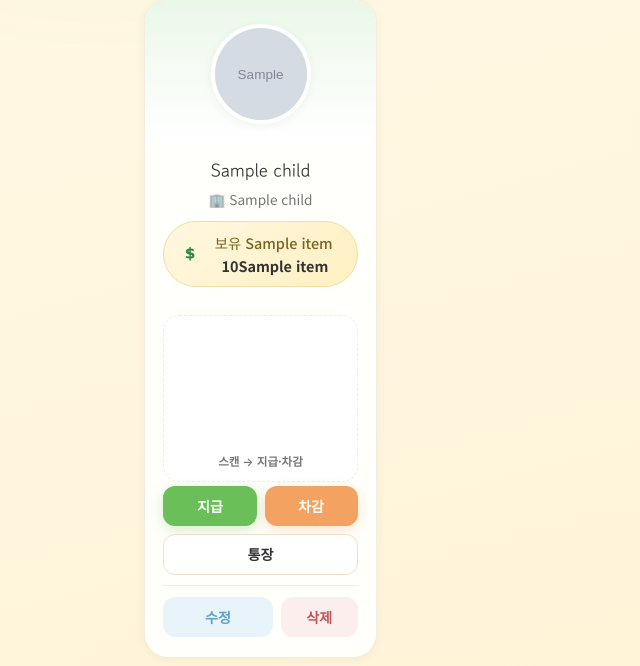
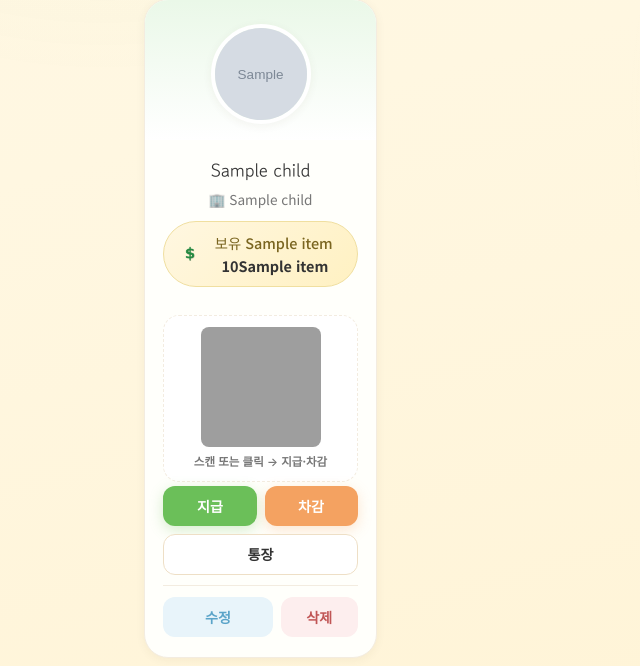
Before and after one commit to jaegi4444-design/storycore, a FastAPI app: template classroom-manager/web/templates/class_manage.html in a window 1280 px wide. Shown: the part 594-1260 px from the top of the page, without its empty margins (0-640 px from the left). Run offline with FastAPI, Linux system fonts and the light colour scheme; the template is opened without the code that fills it: most values are stand-ins (such as "Sample title", 1, 10 or a date in 2020); grey boxes marked "Sample" are stand-in pictures; some libraries are stand-ins or nearby versions; grey boxes are pictures that could not be loaded.

Commit message:
Render child QR codes server-side for reliable web display.
Co-authored-by: Cursor <cursoragent@cursor.com>

```diff
--- a/classroom-manager/requirements.txt
+++ b/classroom-manager/requirements.txt
@@ -6,3 +6,4 @@ supabase>=2.0.0
 jinja2>=3.1.4
 python-multipart>=0.0.12
 itsdangerous>=2.2.0
+qrcode>=7.4.2
--- a/classroom-manager/web/static/css/style.css
+++ b/classroom-manager/web/static/css/style.css
@@ -1404,9 +1404,22 @@ body.modal-open {
   border: 1px dashed var(--border-soft);
 }
 
-.child-qr-code {
+.child-qr-code,
+.child-qr-image {
   display: block;
   border-radius: 8px;
+}
+
+.child-qr-link {
+  display: block;
+  line-height: 0;
+  border-radius: 8px;
+  transition: transform 0.15s, box-shadow 0.15s;
+}
+
+.child-qr-link:hover {
+  transform: scale(1.03);
+  box-shadow: var(--shadow-sm);
 }
 
 .child-qr-label {
--- a/classroom-manager/web/templates/class_manage.html
+++ b/classroom-manager/web/templates/class_manage.html
@@ -89,14 +89,23 @@
           </div>
 
           <div class="child-card__qr">
-            <canvas
-              class="child-qr-code"
-              data-qr-url="{{ item.qr_url }}"
-              width="120"
-              height="120"
-              aria-label="{{ item.child.child_name }} QR 코드"
-            ></canvas>
-            <p class="child-qr-label">스캔 → 지급·차감</p>
+            <a
+              href="{{ item.qr_url }}"
+              target="_blank"
+              rel="noopener"
+              class="child-qr-link"
+              title="{{ item.child.child_name }} QR — 웹에서 열기"
+            >
+              <img
+                src="/children/{{ item.child.id }}/qr.svg"
+                alt="{{ item.child.child_name }} QR 코드"
+                class="child-qr-image"
+                width="120"
+                height="120"
+                loading="lazy"
+              />
+            </a>
+            <p class="child-qr-label">스캔 또는 클릭 → 지급·차감</p>
           </div>
 
           <div class="action-buttons action-buttons--primary">
@@ -213,33 +222,5 @@
   openModal();
   {% endif %}
 })();
-
-(function () {
-  var canvases = document.querySelectorAll(".child-qr-code[data-qr-url]");
-  if (!canvases.length) return;
-
-  function renderAll() {
-    if (!window.QRCode) return;
-    canvases.forEach(function (canvas) {
-      var url = canvas.getAttribute("data-qr-url");
-      if (!url) return;
-      window.QRCode.toCanvas(canvas, url, {
-        width: 120,
-        margin: 1,
-        color: { dark: "#2d4030", light: "#ffffff" },
-      });
-    });
-  }
-
-  if (window.QRCode) {
-    renderAll();
-    return;
-  }
-
-  var script = document.createElement("script");
-  script.src = "https://cdn.jsdelivr.net/npm/qrcode@1.5.4/build/qrcode.min.js";
-  script.onload = renderAll;
-  document.body.appendChild(script);
-})();
 </script>
 {% endblock %}
```
Also changed, not shown: classroom-manager/api/qr_image.py (added, +22 -0 lines), classroom-manager/api/routes/qr.py (+19 -2 lines).
